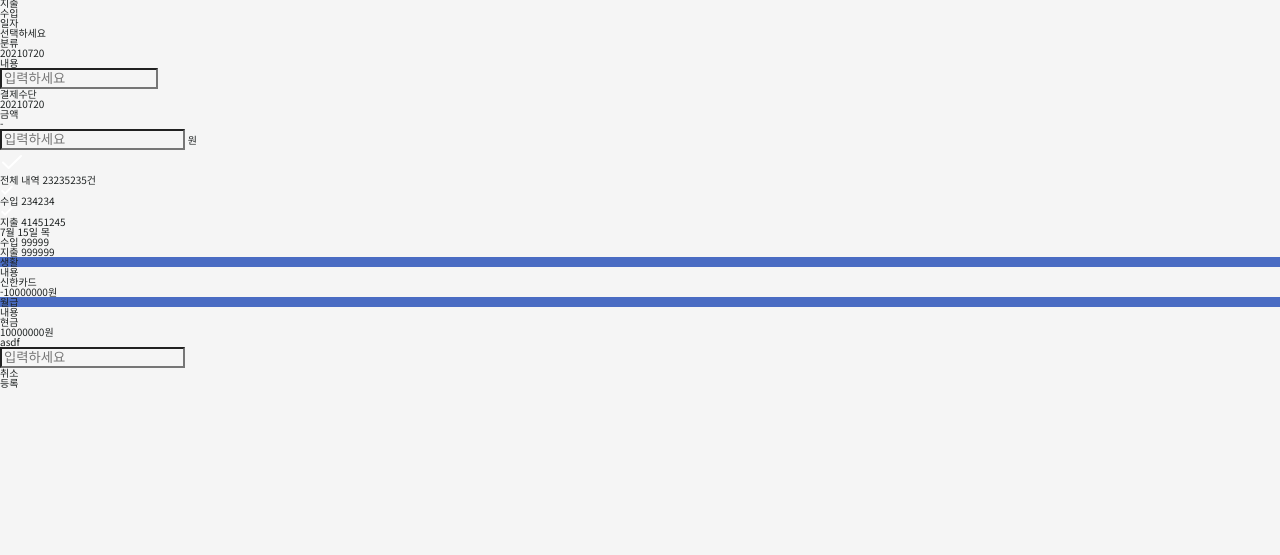
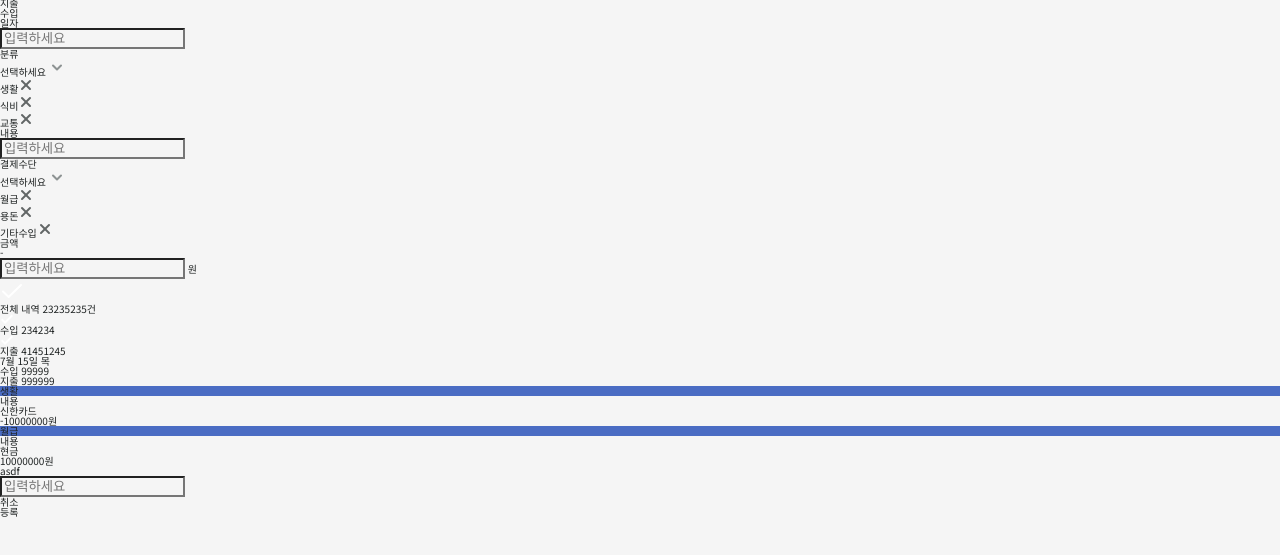
Before and after one commit to danmin20/cashbook-14, a website built with webpack: page client/src/index.html in a window 1280 px wide. Shown: the part 107-662 px from the top of the page. Built offline with nearby package versions, Linux system fonts and the light colour scheme.

Commit message:
feat: input bar의 input & select 작성

```diff
--- a/client/assets/index.ts
+++ b/client/assets/index.ts
@@ -6,3 +6,4 @@
 export { default as delete } from './delete.svg';
 export { default as left } from './left.svg';
 export { default as right } from './right.svg';
+export { default as drop } from './drop.svg';
--- a/client/src/Components/atom/Dropdown/index.ts
+++ b/client/src/Components/atom/Dropdown/index.ts
@@ -1,9 +1,10 @@
 import Component from '../../../core/Component';
 import jsx from '../../../core/jsx';
+import { delete as delbtn } from '../../../../assets';
 import './style';
 
 export interface DropDownProps {
-  items: [];
+  items: string[];
 }
 
 export default class DropDown extends Component<DropDownProps> {
@@ -17,7 +18,10 @@
 
     return jsx`
       <div class='dropdown'>
-        ${items.map((item) => jsx`<div class='dropdown__item'>${item}</div>`)}
+        ${items.map(
+          (item) =>
+            jsx`<div class='dropdown__item'>${item}<img src=${delbtn} /></div>`
+        )}
       </div>
     `;
   }
--- a/client/src/Components/atom/Dropdown/style.scss
+++ b/client/src/Components/atom/Dropdown/style.scss
@@ -2,26 +2,42 @@
 
 .dropdown {
   position: absolute;
+  top: 5rem;
   border: 0.1rem solid $line;
   background-color: $off-white;
   border-radius: 1rem;
   box-shadow: $shadow;
   width: 14.8rem;
   box-sizing: border-box;
-  padding: 0 2.4rem;
 
   &__item {
     @include body-regular;
-    width: 16.5rem;
-    padding: 1.6rem 0;
+    @include flex-center;
+    justify-content: space-between;
+    position: relative;
+    padding: 1.6rem 2.4rem;
     color: $title-active;
     box-sizing: border-box;
     cursor: pointer;
     &:hover {
+      &:first-child {
+        border-radius: 1rem 1rem 0 0;
+      }
+      &:last-child {
+        border-radius: 0 0 1rem 1rem;
+      }
       background-color: $background;
     }
     &:not(:first-child) {
-      border-top: 0.1rem solid $line;
+      &::after {
+        position: absolute;
+        content: '';
+        top: 0;
+        left: 2.4rem;
+        width: 10rem;
+        height: 0.1rem;
+        background-color: $line;
+      }
     }
   }
 }
--- a/client/src/Components/molecule/InputBar/index.ts
+++ b/client/src/Components/molecule/InputBar/index.ts
@@ -2,6 +2,8 @@
 import Component from '../../../core/Component';
 import jsx from '../../../core/jsx';
 import SaveButton from '../../atom/SaveButton';
+import InputBarInput from './input';
+import InputBarSelect from './select';
 import './style';
 
 export interface InputBarProps {}
@@ -17,6 +19,11 @@
 
 export default class InputBar extends Component<InputBarProps, InputBarStates> {
   $saveBtn: Element;
+  $dateInput: Element;
+  $contentInput: Element;
+  $amountInput: Element;
+  $categorySelect: Element;
+  $paymentSelect: Element;
 
   constructor(props: InputBarProps) {
     super(props);
@@ -34,6 +41,28 @@
       isActive: true,
       type: 'large',
       onClick: () => {},
+    }).$dom;
+
+    this.$dateInput = new InputBarInput({
+      setContent: (date: string) => this.setState({ date }),
+    }).$dom;
+    this.$contentInput = new InputBarInput({
+      setContent: (content: string) => this.setState({ content }),
+    }).$dom;
+    this.$amountInput = new InputBarInput({
+      setContent: (amount: string) =>
+        this.setState({ amount: parseInt(amount) }),
+    }).$dom;
+
+    this.$categorySelect = new InputBarSelect({
+      content: this.state.category,
+      setContent: (category: string) => this.setState({ category }),
+      items: ['생활', '식비', '교통'],
+    }).$dom;
+    this.$paymentSelect = new InputBarSelect({
+      content: this.state.payment,
+      setContent: (payment: string) => this.setState({ payment }),
+      items: ['월급', '용돈', '기타수입'],
     }).$dom;
 
     this.setDom();
@@ -59,28 +88,32 @@
         <div class='input-bar__input'>
           <div class='input-bar__input--label'>일자</div>
           <div class='input-bar__input--content'>
-            ${category || '선택하세요'}
+            ${this.$dateInput}
           </div>
         </div>
         <div class='input-bar__input'>
           <div class='input-bar__input--label'>분류</div>
-          <div class='input-bar__input--content'>20210720</div>
+          <div class='input-bar__input--content'>
+            ${this.$categorySelect}
+          </div>
         </div>
         <div class='input-bar__input'>
           <div class='input-bar__input--label'>내용</div>
           <div class='input-bar__input--content'>
-            <input style='width: 15rem' placeholder='입력하세요' />
+            ${this.$contentInput}
           </div>
         </div>
         <div class='input-bar__input'>
           <div class='input-bar__input--label'>결제수단</div>
-          <div class='input-bar__input--content'>20210720</div>
+          <div class='input-bar__input--content'>
+            ${this.$paymentSelect}
+          </div>
         </div>
         <div class='input-bar__input'>
           <div class='input-bar__input--label'>금액</div>
           <div class='input-bar__input--content amount'>
             <div>${paymentType === 'income' ? '+' : '-'}</div>
-            <input placeholder='입력하세요' /> 원
+            ${this.$amountInput} 원
           </div>
         </div>
         ${this.$saveBtn}
--- /dev/null
+++ b/client/src/Components/molecule/InputBar/input.ts
@@ -0,0 +1,25 @@
+import Component, { StateType } from '../../../core/Component';
+import jsx from '../../../core/jsx';
+
+export interface InputBarInputProps {
+  setContent: Function;
+}
+
+export default class InputBarInput extends Component<
+  InputBarInputProps,
+  StateType
+> {
+  constructor(props: InputBarInputProps) {
+    super(props);
+
+    this.setDom();
+  }
+
+  render() {
+    const { setContent } = this.props;
+
+    return jsx`
+      <input placeholder='입력하세요' />
+    `;
+  }
+}
--- /dev/null
+++ b/client/src/Components/molecule/InputBar/select.ts
@@ -0,0 +1,39 @@
+import { drop } from '../../../../assets';
+import Component, { StateType } from '../../../core/Component';
+import jsx from '../../../core/jsx';
+import DropDown from '../../atom/Dropdown';
+
+export interface InputBarSelectProps {
+  setContent: Function;
+  content: string | null;
+  items: string[];
+}
+
+export default class InputBarSelect extends Component<
+  InputBarSelectProps,
+  StateType
+> {
+  $dropdown: Element;
+
+  constructor(props: InputBarSelectProps) {
+    super(props);
+
+    this.$dropdown = new DropDown({
+      items: this.props.items,
+    }).$dom;
+
+    this.setDom();
+  }
+
+  render() {
+    const { setContent, content } = this.props;
+
+    return jsx`
+      <div class='select'>
+        ${content || '선택하세요'}
+        <img src=${drop} />
+        ${this.$dropdown}
+      </div>
+    `;
+  }
+}
--- a/client/src/Components/molecule/InputBar/style.scss
+++ b/client/src/Components/molecule/InputBar/style.scss
@@ -61,4 +61,13 @@
       margin-right: 1rem;
     }
   }
+
+  .select {
+    @include flex-center;
+    position: relative;
+    img {
+      margin-left: 1.5rem;
+      cursor: pointer;
+    }
+  }
 }
```
Also changed, not shown: client/assets/drop.svg (added).
